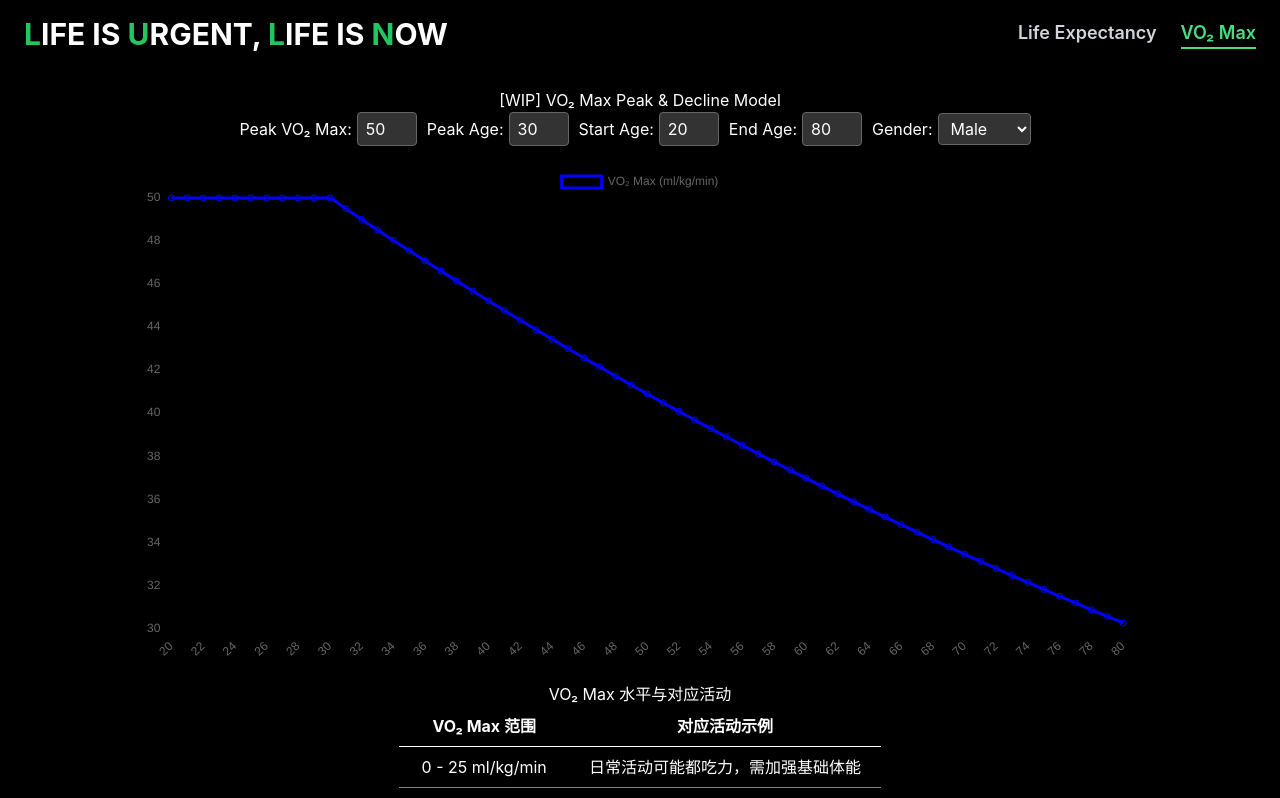
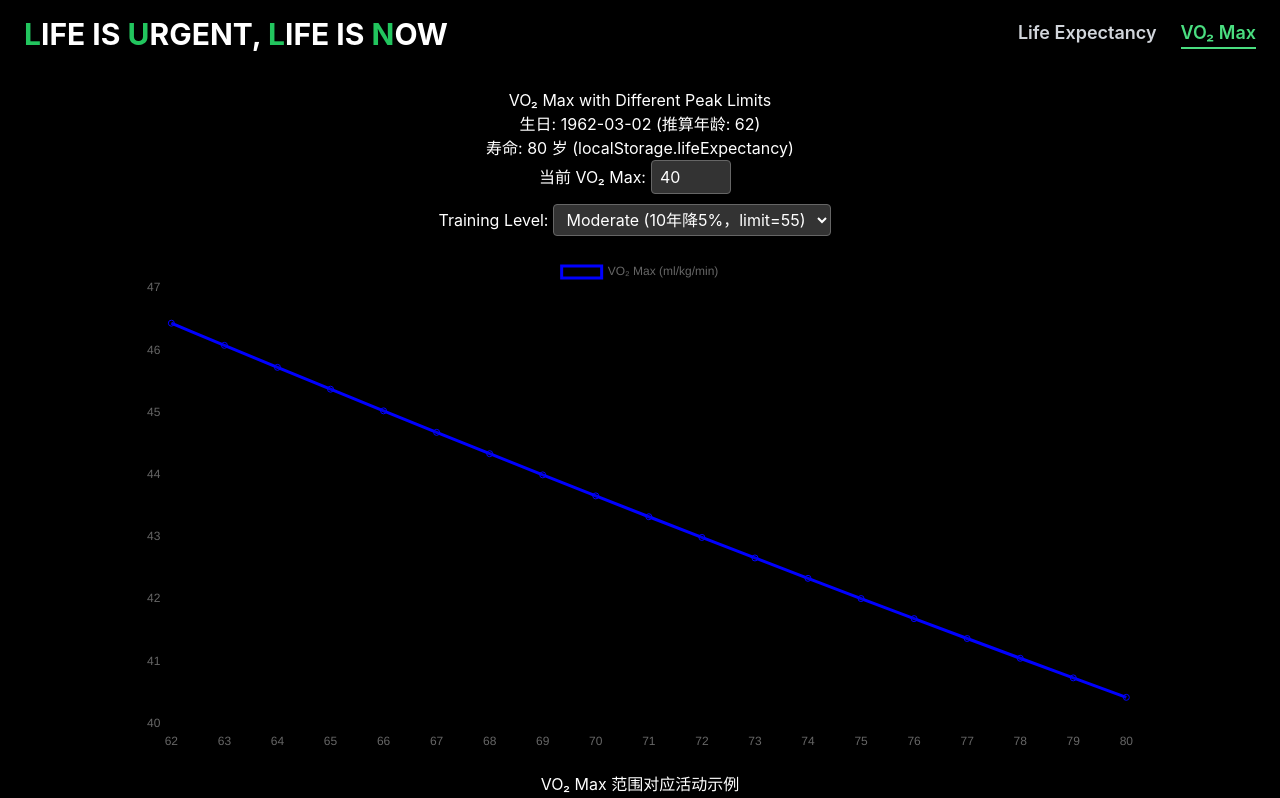
Before and after one commit to apolloydy/luln, a React (Create React App) app: page /vo2max in a window 1280 px wide. Shown: the top 798 px of the page. Built offline with nearby package versions, Linux system fonts and the light colour scheme.

Commit message:
udpate width

```diff
--- a/src/Vo2Max.js
+++ b/src/Vo2Max.js
@@ -1,11 +1,10 @@
-import React, { useState } from "react";
+import React, { useState, useEffect } from "react";
 import { Line } from "react-chartjs-2";
 import { Chart, registerables } from "chart.js";
 
-// 注册 Chart.js 组件
 Chart.register(...registerables);
 
-/** 1) 定义一个 VO₂ Max 范围表，仅作示例 */
+/** VO₂ Max 范围表 */
 const vo2MaxCategories = [
   { min: 0,   max: 25,  description: "日常活动可能都吃力，需加强基础体能" },
   { min: 25,  max: 35,  description: "可进行轻度慢跑、日常健身" },
@@ -16,122 +15,216 @@ const vo2MaxCategories = [
   { min: 80,  max: 200, description: "精英/职业运动员水平" },
 ];
 
-/** 2) 计算在某年龄时的 VO₂ Max */
-function getVO2MaxAtAge(age, peakVO2, peakAge, annualDeclineRate) {
-  // 如果当前年龄 <= 峰值年龄，就认为还在峰值（或你可以做更复杂的“上升期”模型）
-  if (age <= peakAge) {
-    return peakVO2;
+/** 30～60 岁的年衰减率 */
+function getAnnualDeclineRate30to60(level, customRate) {
+  if (level === "high") {
+    // 10年降3%
+    return 1 - Math.pow(0.97, 1 / 10);
+  } else if (level === "moderate") {
+    // 10年降5%
+    return 1 - Math.pow(0.95, 1 / 10);
+  } else if (level === "low") {
+    // 10年降10%
+    return 1 - Math.pow(0.90, 1 / 10);
+  } else if (level === "custom") {
+    return customRate;
   }
-  // 年龄超过峰值后，每年衰减 annualDeclineRate（如 1% = 0.01）
-  const yearsAfterPeak = age - peakAge;
-  // 指数型衰减：vo2 = peakVO2 * (1 - annualDeclineRate)^(yearsAfterPeak)
-  return peakVO2 * Math.pow(1 - annualDeclineRate, yearsAfterPeak);
+  return 0.01; // 默认1%/年
 }
 
-const Vo2Max = () => {
-  // 默认峰值 VO₂ Max、峰值年龄、性别、绘图起止年龄
-  const [peakVO2, setPeakVO2] = useState(50);    // 峰值 VO₂ Max (ml/kg/min)
-  const [peakAge, setPeakAge] = useState(30);    // 到达峰值的年龄
-  const [startAge, setStartAge] = useState(20);  // 绘图起始年龄
-  const [endAge, setEndAge] = useState(80);      // 绘图结束年龄
-  const [gender, setGender] = useState("male");  // 性别
+/** 60 岁以后衰减加速（示例：乘以1.5） */
+function getAnnualDeclineRateAfter60(annualRate30to60) {
+  return annualRate30to60 * 1.5;
+}
 
-  // 定义男女衰减率示例
-  const getDeclineRate = (gender) => {
-    if (gender === "male") {
-      return 0.01;  // 男性 1%/年
+/**
+ * 根据 trainingLevel 设置 30岁时的“峰值限制”
+ * - high => 60
+ * - moderate => 55
+ * - low => 45
+ * - custom => 60 (示例)
+ */
+function getPeakLimitAt30(level) {
+  if (level === "high") return 60;
+  if (level === "moderate") return 55;
+  if (level === "low") return 45;
+  // custom 或其他 => 你可以再自定义
+  return 60;
+}
+
+/**
+ * 生成 VO₂ Max 数组
+ *   - 若 < 30 岁：线性插值到 30 岁时的 target30
+ *   - 30-60 岁：指数衰减 annualRate30to60
+ *   - 60 岁后：annualRateAfter60
+ */
+function generateVo2Array(ageNow, vo2Now, trainingLevel, customRate, endAge) {
+  const arr = [];
+  const annualRate30to60 = getAnnualDeclineRate30to60(trainingLevel, customRate);
+  const annualRateAfter60 = getAnnualDeclineRateAfter60(annualRate30to60);
+
+  // 根据训练水平选择不同的峰值限制
+  const limit = getPeakLimitAt30(trainingLevel);
+
+  // 若当前vo2本来就比 limit 大，就直接用 currentVo2
+  const target30 = vo2Now >= limit ? vo2Now : limit;
+
+  for (let age = ageNow; age <= endAge; age++) {
+    let vo2 = 0;
+    if (age < 30) {
+      // 线性插值
+      const yearsTo30 = 30 - ageNow;
+      if (yearsTo30 <= 0) {
+        vo2 = vo2Now;
+      } else {
+        const slope = (target30 - vo2Now) / yearsTo30;
+        const diff = age - ageNow;
+        vo2 = vo2Now + slope * diff;
+        if (vo2 > target30) vo2 = target30;
+      }
+    } else if (age <= 60) {
+      // 指数衰减
+      const yearsAfter30 = age - 30;
+      vo2 = target30 * Math.pow(1 - annualRate30to60, yearsAfter30);
     } else {
-      return 0.008; // 女性 0.8%/年
+      // 60 岁以后加速衰减
+      const vo2At60 = target30 * Math.pow(1 - annualRate30to60, 30);
+      const yearsAfter60 = age - 60;
+      vo2 = vo2At60 * Math.pow(1 - annualRateAfter60, yearsAfter60);
     }
-  };
+    arr.push({ age, vo2 });
+  }
+  return arr;
+}
 
-  // 生成 [startAge, endAge] 范围内每一年的 VO₂ Max
-  const generateVO2MaxData = () => {
-    let results = [];
-    const declineRate = getDeclineRate(gender);
-    for (let age = startAge; age <= endAge; age++) {
-      const vo2 = getVO2MaxAtAge(age, peakVO2, peakAge, declineRate);
-      results.push({ age, vo2 });
+function Vo2Max() {
+  // 读取 birthday
+  const storedBirthday = localStorage.getItem("birthDate") || "1962-03-02";
+  const now = new Date();
+  const birth = new Date(storedBirthday);
+  let ageNow = now.getFullYear() - birth.getFullYear();
+  const m = now.getMonth() - birth.getMonth();
+  if (m < 0 || (m === 0 && now.getDate() < birth.getDate())) {
+    ageNow--;
+  }
+  if (ageNow < 0) ageNow = 0;
+
+  // 读取 lifeExpectancy
+  const storedLifeExp = localStorage.getItem("lifeExpectancy");
+  const endAge = storedLifeExp ? parseInt(storedLifeExp, 10) : 80;
+
+  // 当前 VO₂ Max （存/取 localStorage）
+  const [currentVo2, setCurrentVo2] = useState(() => parseInt(localStorage.getItem("currentVo2"), 10) || 40);
+
+  // 训练水平
+  const [trainingLevel, setTrainingLevel] = useState(() => localStorage.getItem("trainingLevel") || "moderate");
+
+  // 如果是 custom
+  const [customDeclineRate, setCustomDeclineRate] = useState(0.01);
+
+  // --- 新增/修改的 useEffect：初始化时一次性读取 localStorage ---
+  useEffect(() => {
+    // 读取 VO2
+    const storedVo2 = localStorage.getItem("currentVo2");
+    if (storedVo2) {
+      setCurrentVo2(parseInt(storedVo2, 10));
     }
-    return results;
-  };
 
-  const vo2MaxData = generateVO2MaxData();
+    // 读取训练水平
+    const storedTrainingLevel = localStorage.getItem("trainingLevel");
+    if (storedTrainingLevel) {
+      setTrainingLevel(storedTrainingLevel);
+    }
 
-  /** Chart.js 数据 */
+    // 读取自定义衰减率
+    const storedCustomRate = localStorage.getItem("customDeclineRate");
+    if (storedCustomRate) {
+      setCustomDeclineRate(parseFloat(storedCustomRate));
+    }
+  }, []);
+
+  // --- 当 currentVo2 / trainingLevel / customDeclineRate 变化时，写回 localStorage ---
+  useEffect(() => {
+    localStorage.setItem("currentVo2", String(currentVo2));
+  }, [currentVo2]);
+
+  useEffect(() => {
+    localStorage.setItem("trainingLevel", trainingLevel);
+  }, [trainingLevel]);
+
+  useEffect(() => {
+    localStorage.setItem("customDeclineRate", String(customDeclineRate));
+  }, [customDeclineRate]);
+
+  // 后面是你的 generateVo2Array、chartData 等逻辑
+  const vo2MaxData = generateVo2Array(ageNow, currentVo2, trainingLevel, customDeclineRate, endAge);
+
   const chartData = {
-    labels: vo2MaxData.map((item) => item.age),
+    labels: vo2MaxData.map(d => d.age),
     datasets: [
       {
         label: "VO₂ Max (ml/kg/min)",
-        data: vo2MaxData.map((item) => item.vo2),
+        data: vo2MaxData.map(d => d.vo2),
         borderColor: "blue",
-        tension: 0.2,   // 让曲线更平滑
+        cubicInterpolationMode: "monotone",
+        tension: 0.4,
         fill: false,
       },
     ],
   };
 
   return (
-    <div style={{ textAlign: "center", padding: "20px", backgroundColor: "black", color: "white" }}>
-      <h2>[WIP] VO₂ Max Peak & Decline Model</h2>
+    <div style={{ textAlign: "center", padding: 20, backgroundColor: "black", color: "white" }}>
+      <h2>VO₂ Max with Different Peak Limits</h2>
+      <p>生日: {storedBirthday} (推算年龄: {ageNow})</p>
+      <p>寿命: {endAge} 岁 (localStorage.lifeExpectancy)</p>
 
-      <div style={{ marginBottom: "10px" }}>
+      <div style={{ marginBottom: 10 }}>
         <label style={{ marginRight: 10 }}>
-          Peak VO₂ Max:
+          当前 VO₂ Max:
           <input
             type="number"
-            value={peakVO2}
-            onChange={(e) => setPeakVO2(Number(e.target.value))}
-            style={{ marginLeft: 5, width: 60 }}
+            step="1"
+            value={currentVo2}
+            onChange={(e) => setCurrentVo2(Number(e.target.value))}
+            style={{ marginLeft: 5, width: 80 }}
           />
         </label>
+      </div>
+
+      <div style={{ marginBottom: 10 }}>
         <label style={{ marginRight: 10 }}>
-          Peak Age:
-          <input
-            type="number"
-            value={peakAge}
-            onChange={(e) => setPeakAge(Number(e.target.value))}
-            style={{ marginLeft: 5, width: 60 }}
-          />
-        </label>
-        <label style={{ marginRight: 10 }}>
-          Start Age:
-          <input
-            type="number"
-            value={startAge}
-            onChange={(e) => setStartAge(Number(e.target.value))}
-            style={{ marginLeft: 5, width: 60 }}
-          />
-        </label>
-        <label style={{ marginRight: 10 }}>
-          End Age:
-          <input
-            type="number"
-            value={endAge}
-            onChange={(e) => setEndAge(Number(e.target.value))}
-            style={{ marginLeft: 5, width: 60 }}
-          />
-        </label>
-        <label style={{ marginRight: 10 }}>
-          Gender:
+          Training Level:
           <select
-            value={gender}
-            onChange={(e) => setGender(e.target.value)}
+            value={trainingLevel}
+            onChange={(e) => setTrainingLevel(e.target.value)}
             style={{ marginLeft: 5 }}
           >
-            <option value="male">Male</option>
-            <option value="female">Female</option>
+            <option value="high">High (10年降3%，峰值limit=60)</option>
+            <option value="moderate">Moderate (10年降5%，limit=55)</option>
+            <option value="low">Low (10年降10%，limit=45)</option>
+            <option value="custom">Custom</option>
           </select>
         </label>
+        {trainingLevel === "custom" && (
+          <label style={{ marginRight: 10 }}>
+            自定义年衰减率(30-60):
+            <input
+              type="number"
+              step="0.001"
+              value={customDeclineRate}
+              onChange={(e) => setCustomDeclineRate(Number(e.target.value))}
+              style={{ marginLeft: 5, width: 80 }}
+            />
+          </label>
+        )}
       </div>
 
       <div style={{ width: "80%", margin: "20px auto" }}>
         <Line data={chartData} />
       </div>
 
-      {/* VO₂ Max 范围对应活动示例 */}
-      <h3>VO₂ Max 水平与对应活动</h3>
+      <h3>VO₂ Max 范围对应活动示例</h3>
       <table style={{ margin: "0 auto", borderCollapse: "collapse" }}>
         <thead>
           <tr style={{ borderBottom: "1px solid white" }}>
@@ -152,6 +245,6 @@ const Vo2Max = () => {
       </table>
     </div>
   );
-};
+}
 
 export default Vo2Max;
```
